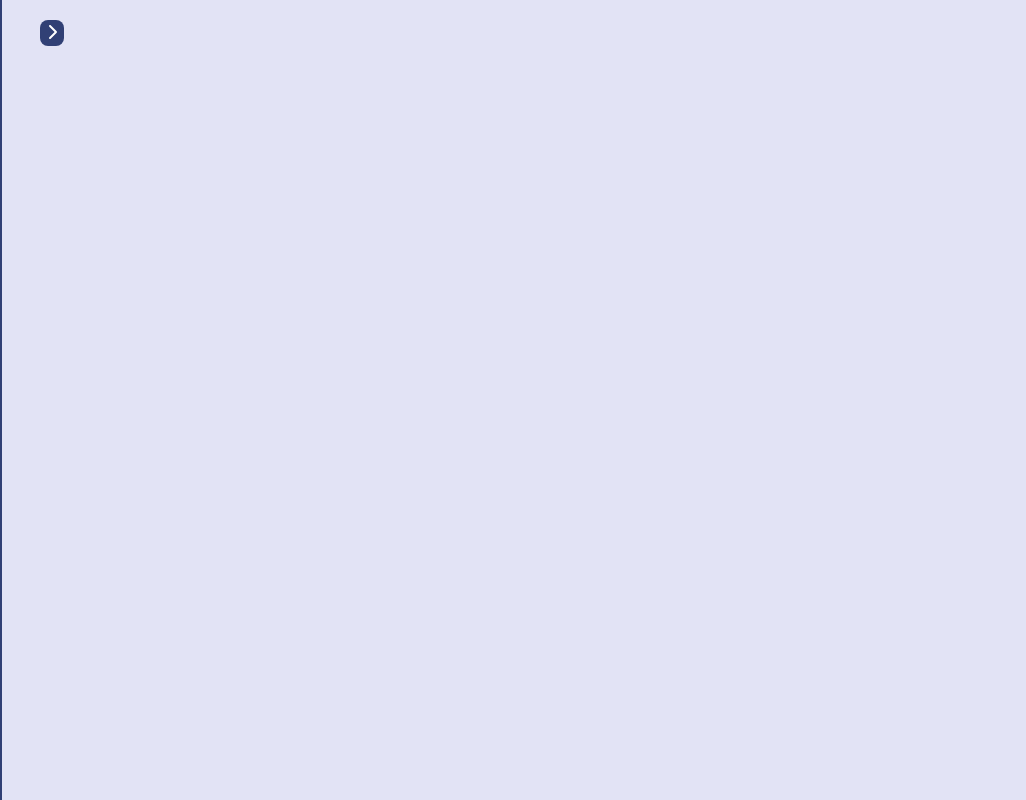
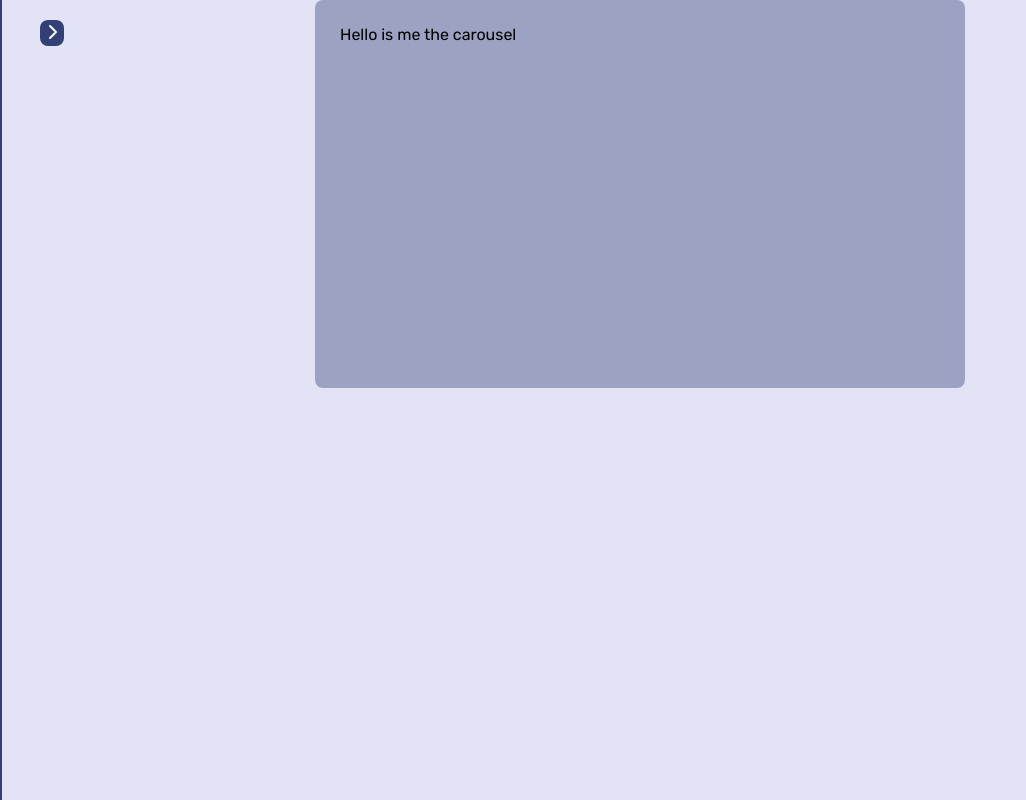
Before and after one commit to e-newton/gratitude-journal, a React (Create React App) app: page / in a window 1280 px wide. Shown: the whole page, without its empty margins (0-1026 px from the left). Built offline with nearby package versions, Linux system fonts and the light colour scheme.

Commit message:
Added carousel template

```diff
--- /dev/null
+++ b/src/Carousel/Carousel.scss
@@ -0,0 +1,8 @@
+@use '../GlobalVariables.scss' as GV;
+.carousel {
+    width: 600px;
+    aspect-ratio: 16 / 9;
+    padding: 25px;
+    background-color: rgba(GV.$primary, 0.4);
+    border-radius: GV.$border-radius;
+}
--- /dev/null
+++ b/src/Carousel/Carousel.tsx
@@ -0,0 +1,9 @@
+import './Carousel.scss'
+
+export function Carousel() {
+    return (
+        <div className='carousel'>
+            Hello is me the carousel
+        </div>
+    )
+}
--- /dev/null
+++ b/src/app-main/AppMain.scss
@@ -0,0 +1,7 @@
+@use '../GlobalVariables.scss' as GV;
+.main-content {
+    width: 100%;
+    display: flex;
+    flex-direction: column;
+    align-items: center;
+}
--- a/src/app-main/AppMain.tsx
+++ b/src/app-main/AppMain.tsx
@@ -1,4 +1,6 @@
+import { Carousel } from "../Carousel/Carousel";
 import { Sidebar } from "../Sidebar/Sidebar";
+import './AppMain.scss';
 
 
 function AppMain() {
@@ -6,6 +8,9 @@ function AppMain() {
     return (
         <div>
             <Sidebar/>
+            <div className="main-content">
+                <Carousel/>
+            </div>
         </div>
     )
 }
```
